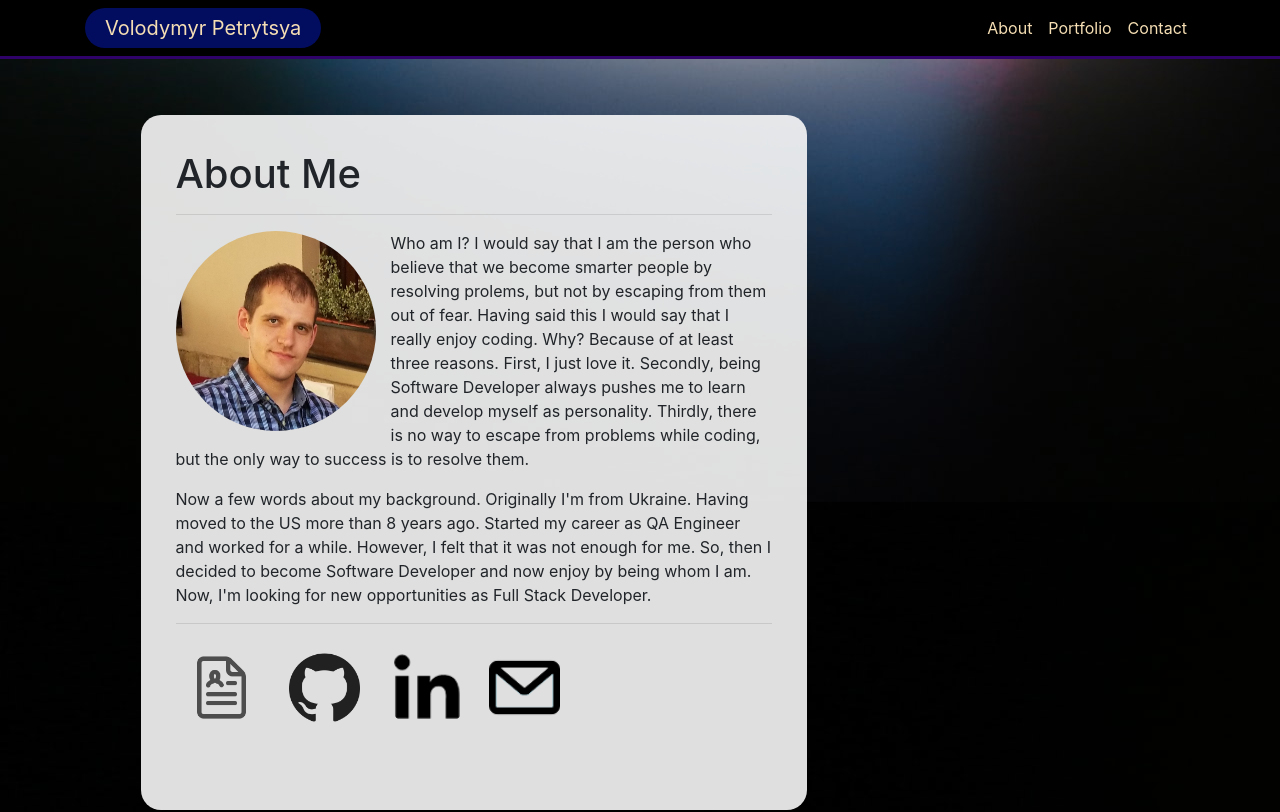
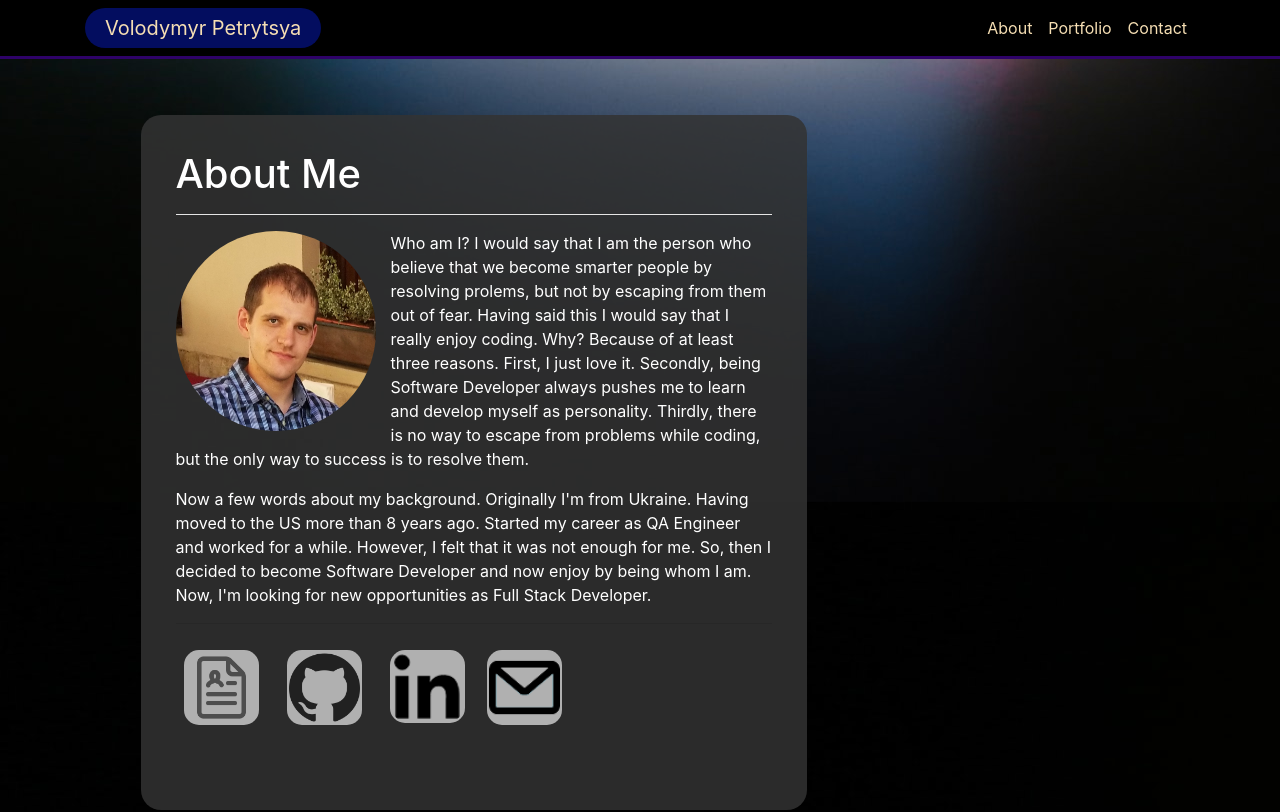
Before and after one commit to Volodya1989/p, a React (Create React App) app: page /about in a window 1280 px wide. Shown: the top 812 px of the page. Built offline with nearby package versions, Linux system fonts and the light colour scheme.

Commit message:
background color changed for about page

```diff
--- a/src/components/ProjectCard/projectCard.style.css
+++ b/src/components/ProjectCard/projectCard.style.css
@@ -78,7 +78,7 @@ i {
 }
 .card {
   background-color: rgba(128, 128, 128, 0.719);
-  color: white;
+  color: rgb(255, 255, 255);
   text-align: center;
 }
 .card-img{
--- a/src/components/pages/About/About.js
+++ b/src/components/pages/About/About.js
@@ -21,7 +21,7 @@ function About() {
               <div className="row">
                 <div className="col-sm-12">
                   <h1 className="content-text">About Me</h1>
-                  <hr />
+                  <hr id="portfolioLine"/>
                 </div>
               </div>
 
--- a/src/components/pages/About/about.style.css
+++ b/src/components/pages/About/about.style.css
@@ -2,7 +2,8 @@
     opacity: 0.9;
   } */
 #about-info {
-  background-color: rgba(247, 247, 247, 0.904);
+  background-color:  rgba(51, 51, 51, 0.856);
+  color: white;
   width: 60%;
   height: 70%;
   margin-right: 80%;
@@ -29,9 +30,10 @@
   width: 100%;
   position: relative;
   text-align: center;
+  background-color: rgba(190, 190, 190, 0.904);
 }
 .logo:hover {
-  transform: scale(1.5);
+  transform: scale(1.3);
 }
 @media screen and (max-width: 990px) {
   #about-info {
@@ -67,6 +69,7 @@
   visibility: hidden;
   opacity: 0;
   width: 25px;
+  color:#6176ec;
 
   /* transition effect. not necessary */
   transition: opacity 0.2s, visibility 0.2s;
--- a/src/components/pages/Contact/Contact.js
+++ b/src/components/pages/Contact/Contact.js
@@ -22,7 +22,7 @@ const Contact = () => {
                 <form>
                   <h1 className="content-text">Contact Me</h1>
                   <div>
-                    <hr />
+                    <hr id="portfolioLine" />
                     <ul>
                       <li>
                         <a href="tel:+12244000558">
--- a/src/components/pages/Contact/contact.style.css
+++ b/src/components/pages/Contact/contact.style.css
@@ -8,7 +8,8 @@
   padding-left: 25px;
   padding-bottom: 20px;
   padding-right: 25px;
-  background-color: white;
+  background-color:  rgba(51, 51, 51, 0.856);
+  color: white;
   max-width: 450px;
   min-width: 250px;
   opacity: 0.9;
```
